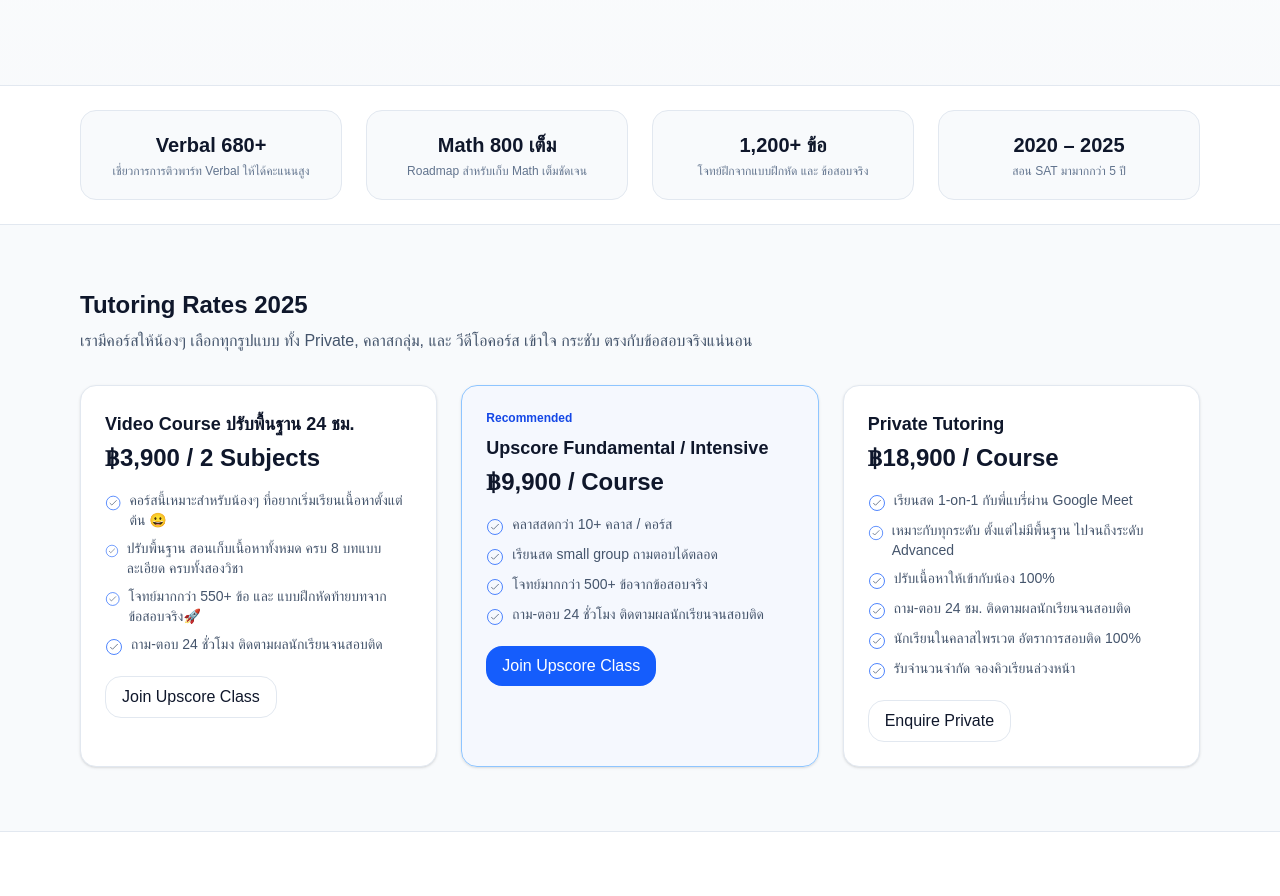
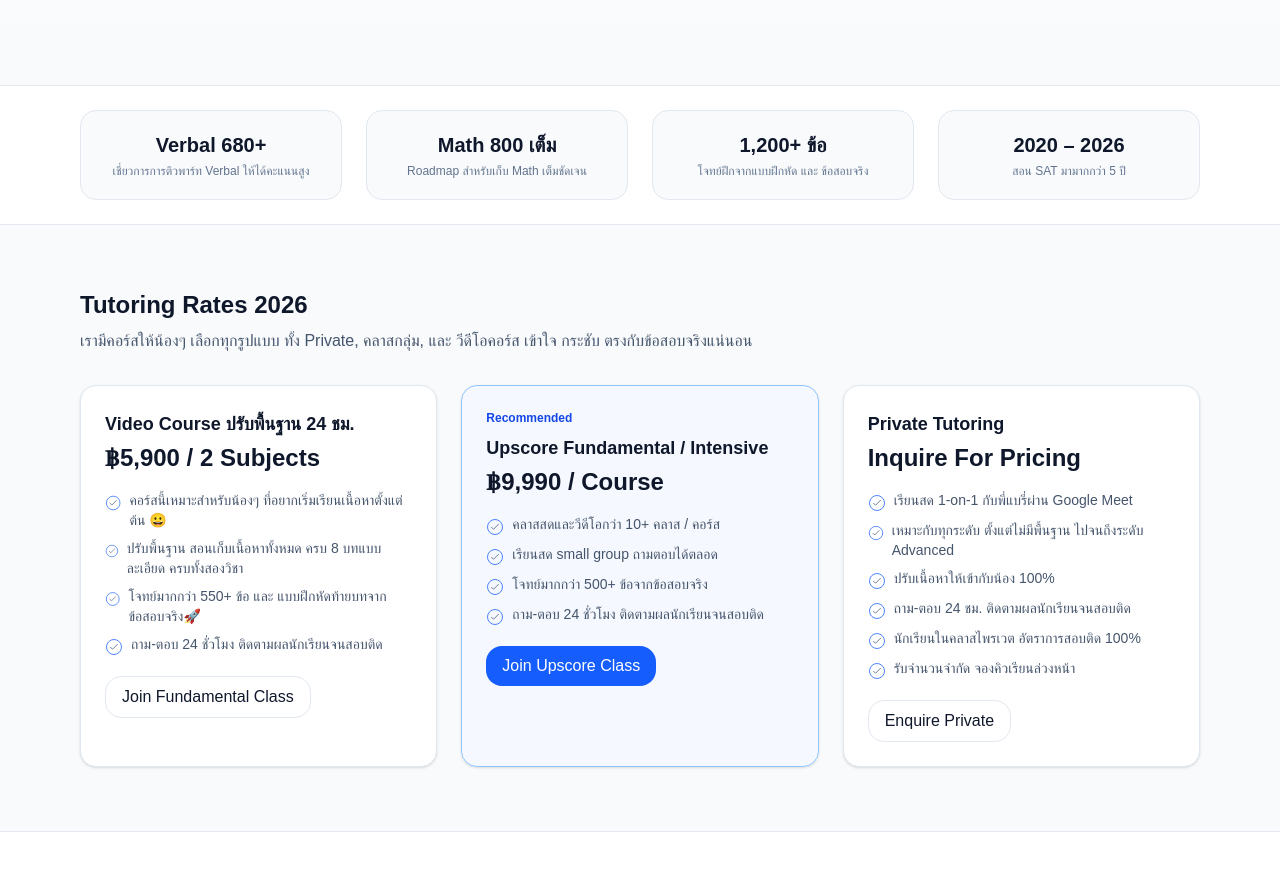
Before and after one commit to SatsterAcademy/satsteracademy, a Next.js app: page / in a window 1280 px wide. Shown: the part 520-1416 px from the top of the page. Built offline with nearby package versions, Linux system fonts and the light colour scheme.

Commit message:
Update homepage

```diff
--- a/app/page.tsx
+++ b/app/page.tsx
@@ -72,31 +72,31 @@ export default function SatsterHome() {
           <Trust label="Verbal 680+" sub="เชี่ยวการการติวพาร์ท Verbal ให้ได้คะแนนสูง" />
           <Trust label="Math 800 เต็ม" sub="Roadmap สำหรับเก็บ Math เต็มชัดเจน" />
           <Trust label="1,200+ ข้อ" sub="โจทย์ฝึกจากแบบฝึกหัด และ ข้อสอบจริง" />
-          <Trust label="2020 – 2025" sub="สอน SAT มามากกว่า 5 ปี" />
+          <Trust label="2020 – 2026" sub="สอน SAT มามากกว่า 5 ปี" />
         </div>
       </section>
 
       {/* Courses */}
       <section id="courses" className="mx-auto max-w-6xl px-4 py-16">
-        <h2 className="text-2xl font-bold">Tutoring Rates 2025</h2>
+        <h2 className="text-2xl font-bold">Tutoring Rates 2026</h2>
         <p className="text-slate-600 mt-2">เรามีคอร์สให้น้องๆ เลือกทุกรูปแบบ ทั้ง Private, คลาสกลุ่ม, และ วีดีโอคอร์ส เข้าใจ กระชับ ตรงกับข้อสอบจริงแน่นอน</p>
         <div className="mt-8 grid md:grid-cols-3 gap-6">
           <CourseCard
             title="Video Course ปรับพื้นฐาน 24 ชม."
-            price="฿3,900 / 2 Subjects"
+            price="฿5,900 / 2 Subjects"
             bullets={["คอร์สนี้เหมาะสำหรับน้องๆ ที่อยากเริ่มเรียนเนื้อหาตั้งแต่ต้น 😀","ปรับพื้นฐาน สอนเก็บเนื้อหาทั้งหมด ครบ 8 บทแบบละเอียด ครบทั้งสองวิชา","โจทย์มากกว่า 550+ ข้อ และ แบบฝึกหัดท้ายบทจากข้อสอบจริง🚀","ถาม-ตอบ 24 ชั่วโมง ติดตามผลนักเรียนจนสอบติด"]}
-            cta="Join Upscore Class"
+            cta="Join Fundamental Class"
           />
           <CourseCard
             featured
             title="Upscore Fundamental / Intensive"
-            price="฿9,900 / Course"
-            bullets={["คลาสสดกว่า 10+ คลาส / คอร์ส","เรียนสด small group ถามตอบได้ตลอด","โจทย์มากกว่า 500+ ข้อจากข้อสอบจริง","ถาม-ตอบ 24 ชั่วโมง ติดตามผลนักเรียนจนสอบติด"]}
+            price="฿9,990 / Course"
+            bullets={["คลาสสดและวีดีโอกว่า 10+ คลาส / คอร์ส","เรียนสด small group ถามตอบได้ตลอด","โจทย์มากกว่า 500+ ข้อจากข้อสอบจริง","ถาม-ตอบ 24 ชั่วโมง ติดตามผลนักเรียนจนสอบติด"]}
             cta="Join Upscore Class"
           />
           <CourseCard
             title="Private Tutoring"
-            price="฿18,900 / Course"
+            price="Inquire For Pricing"
             bullets={["เรียนสด 1‑on‑1 กับพี่แบรี่ผ่าน Google Meet","เหมาะกับทุกระดับ ตั้งแต่ไม่มีพื้นฐาน ไปจนถึงระดับ Advanced","ปรับเนื้อหาให้เข้ากับน้อง 100%","ถาม-ตอบ 24 ชม. ติดตามผลนักเรียนจนสอบติด","นักเรียนในคลาสไพรเวต อัตราการสอบติด 100%","รับจำนวนจำกัด จองคิวเรียนล่วงหน้า"]}
             cta="Enquire Private"
           />
```
